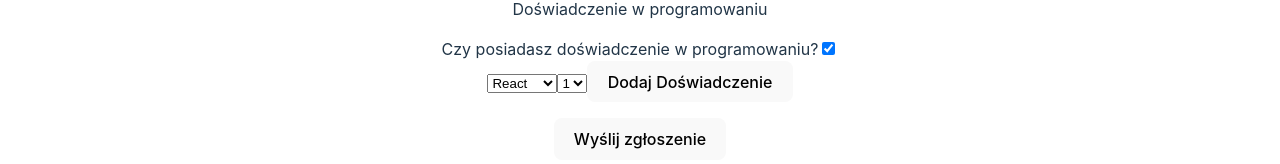
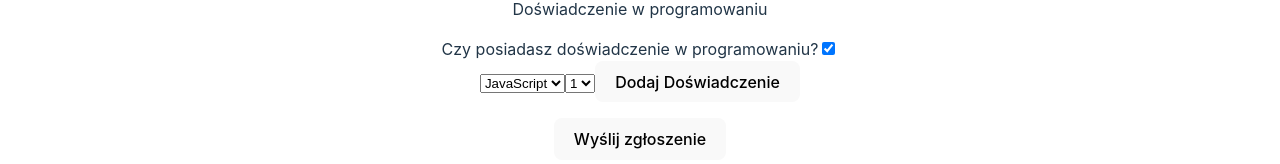
Before and after one commit to krzysztof-kryczka/application-form, a React (Vite) app: page / in a window 1280 px wide. Both pictures are taken after a click on the checkbox "Czy posiadasz doświadczenie w programowaniu?". Shown: the part 528-692 px from the top of the page. Built offline with nearby package versions, Linux system fonts and the light colour scheme.

Commit message:
experiences uses schema to create values in element select/option for technologies and level

```diff
--- a/src/components/PersonalDataForm.jsx
+++ b/src/components/PersonalDataForm.jsx
@@ -40,6 +40,8 @@ export const PersonalDataForm = () => {
 
    const learningModes = schemaForm._def.schema.shape.learningMode.options // Extract the enum values
    const technologyOptions = schemaForm._def.schema.shape.technologies.element.options // Extract the array values
+   const expTechnologies = schemaForm._def.schema.shape.experiences.element.shape.technology.options // Extract the enum values for exp tech
+   const expLevels = schemaForm._def.schema.shape.experiences.element.shape.level.options // Extract the enum values for exp lvl
 
    return userData ? (
       <SummaryDataForm userData={userData} />
@@ -81,7 +83,9 @@ export const PersonalDataForm = () => {
             <p>Załącz swoje CV (JPEG lub PNG):</p>
             <input type="file" id="cv" name="cv" accept="image/jpeg, image/png" {...register('cv')}></input>
             {errors?.cv && <p>{errors.cv.message}</p>}
+
             <p>Doświadczenie w programowaniu</p>
+
             <label htmlFor="experience">Czy posiadasz doświadczenie w programowaniu?</label>
             <input type="checkbox" id="experience" name="experience" {...register('experience')} />
             {watchExperience && (
@@ -91,19 +95,21 @@ export const PersonalDataForm = () => {
                      name="technologiesExperience"
                      {...register('technologiesExperience')}
                   >
-                     <option value="React">React</option>
-                     <option value="NodeJS">NodeJS</option>
-                     <option value="HTML">HTML</option>
-                     <option value="CSS">CSS</option>
-                     <option value="NextJS">NextJS</option>
+                     {expTechnologies.map(tech => (
+                        <option key={tech} value={tech}>
+                           {tech}
+                        </option>
+                     ))}
                   </select>
+
                   <select id="experienceLevel" name="experienceLevel" {...register('experienceLevel')}>
-                     <option value="1">1</option>
-                     <option value="2">2</option>
-                     <option value="3">3</option>
-                     <option value="4">4</option>
-                     <option value="5">5</option>
+                     {expLevels.map(level => (
+                        <option key={level} value={level}>
+                           {level}
+                        </option>
+                     ))}
                   </select>
+
                   <button
                      type="button"
                      id="addExperience"
--- a/src/schemas/schemaForm.jsx
+++ b/src/schemas/schemaForm.jsx
@@ -28,8 +28,8 @@ export const schemaForm = z
       experience: z.boolean(),
       experiences: z.array(
          z.object({
-            technology: z.string().min(1, 'Technologia jest wymagana'),
-            level: z.string().min(1, 'Poziom jest wymagany'),
+            technology: z.enum(['JavaScript', 'Python', 'C++', 'Inne']),
+            level: z.enum(['1', '2', '3', '4', '5']),
          }),
       ),
    })
```
